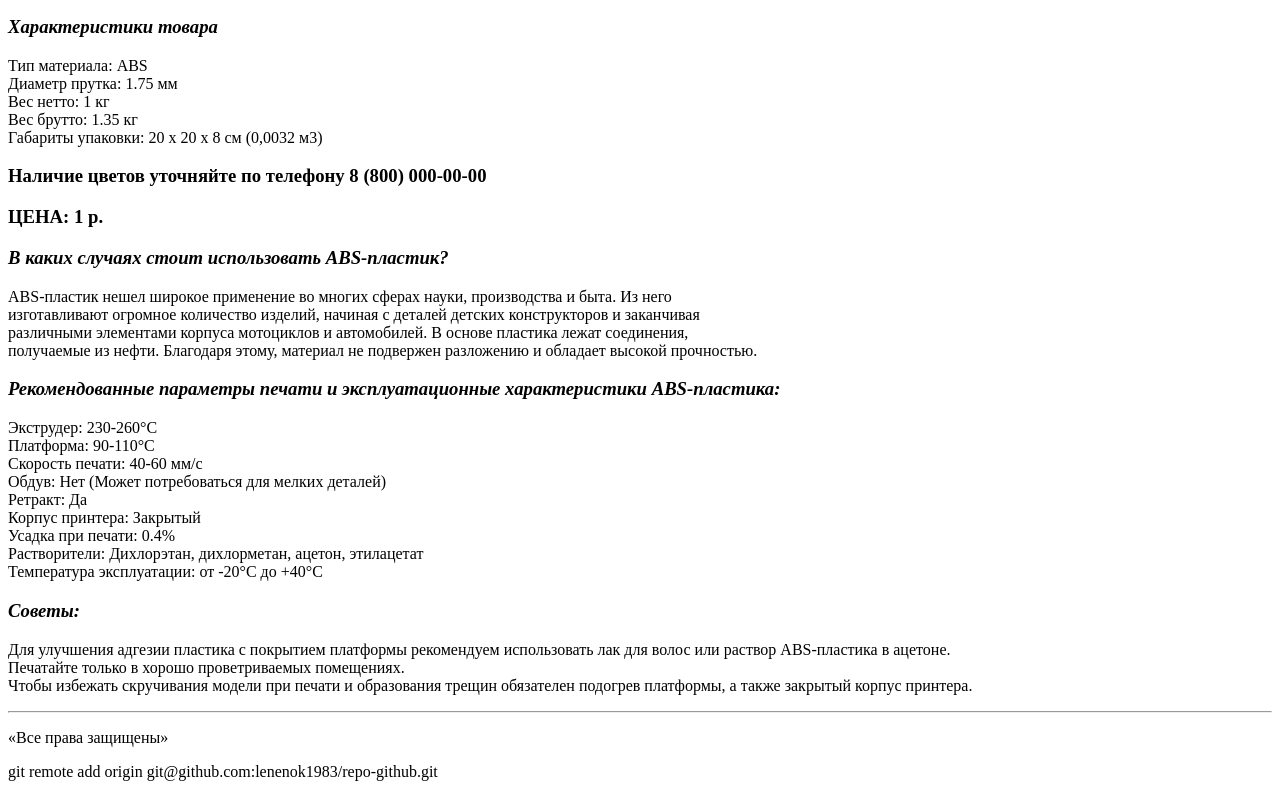
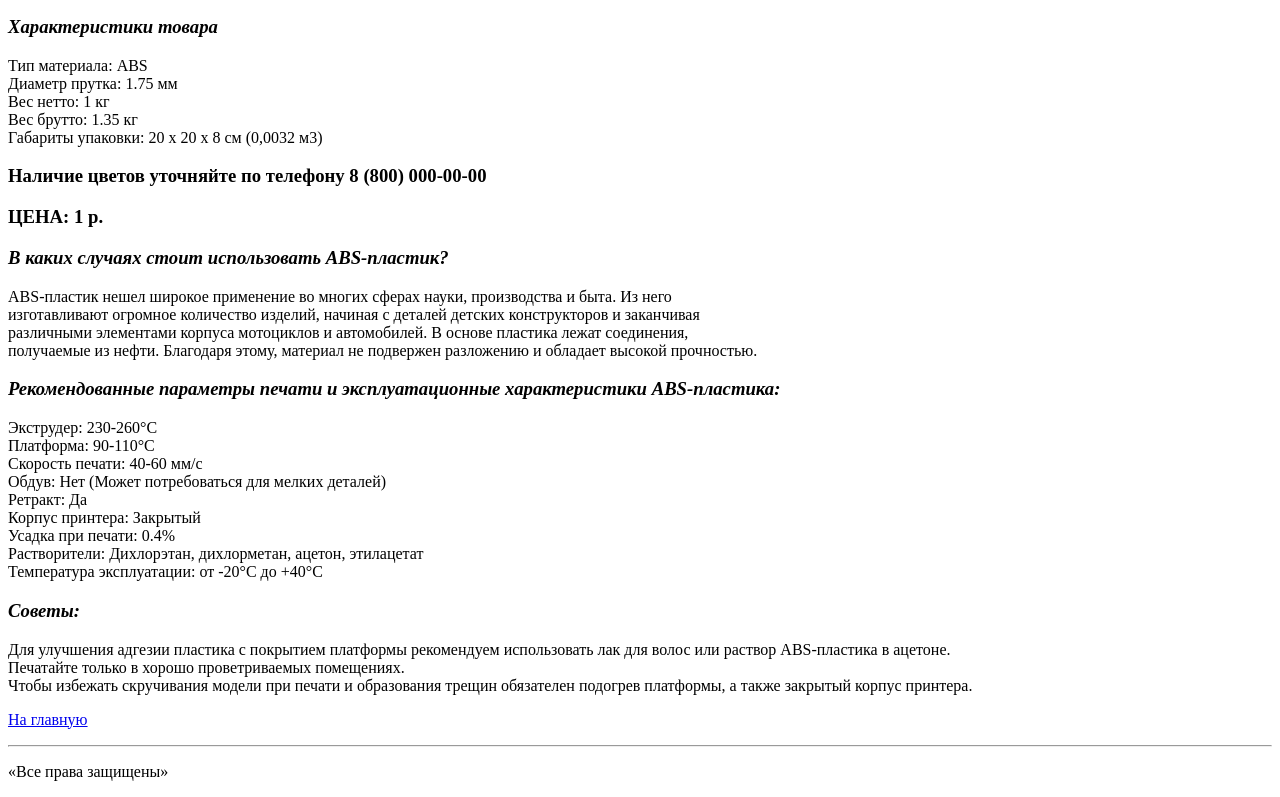
Before and after one commit to lenenok1983/repo-github, a plain HTML site: page abs.html in a window 1280 px wide. Shown: the part 649-1446 px from the top of the page. Drawn offline with Linux system fonts and the light colour scheme.

Commit message:
Добавил ссылку на главную страницу

```diff
--- a/abs.html
+++ b/abs.html
@@ -42,8 +42,8 @@
 <p>Для улучшения адгезии пластика с покрытием платформы рекомендуем использовать лак для волос или раствор ABS-пластика в ацетоне. <br>
 Печатайте только в хорошо проветриваемых помещениях. <br>
 Чтобы избежать скручивания модели при печати и образования трещин обязателен подогрев платформы, а также закрытый корпус принтера.</p>
+<p><a href="index.html">На главную</a></p>
 <hr>
 <p>«Все права защищены»</p>
 </body>
 </html>
-git remote add origin git@github.com:lenenok1983/repo-github.git
```
Also changed, not shown: petg.html (+1 -0 lines), pla.html (+1 -0 lines).
